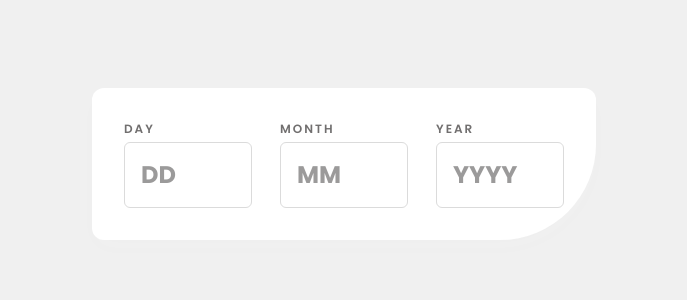
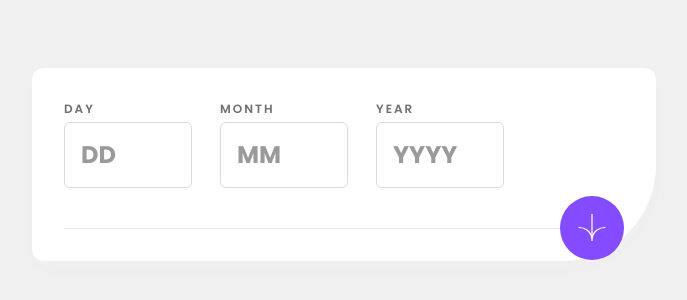
Before and after one commit to aatmaneoulmouden/age-calculator-app, a React (Vite) app: page / in a window 1280 px wide. Shown: the part 236-536 px from the top of the page, without its empty margins (296-983 px from the left). Built offline with nearby package versions, Linux system fonts and the light colour scheme.

Commit message:
Form: implement submit button

```diff
--- a/src/components/Form.jsx
+++ b/src/components/Form.jsx
@@ -36,7 +36,16 @@ const Form = () => {
   ));
   return (
     <form action="" className="form">
-      <div className="fields-wrapper flex gap-7">{displayInputs}</div>
+      <div className="fields-wrapper flex gap-7 pb-10">{displayInputs}</div>
+      <div className="border-b w-[560px] relative">
+        <button aria-label="Submit" className="w-16 h-16 bg-primary-purple flex justify-center items-center rounded-full absolute top-1/2 right-0 -translate-y-1/2">
+          <img
+            src="/icon-arrow.svg"
+            alt="Submit"
+            className="w-7"
+          />
+        </button>
+      </div>
     </form>
   );
 };
```
